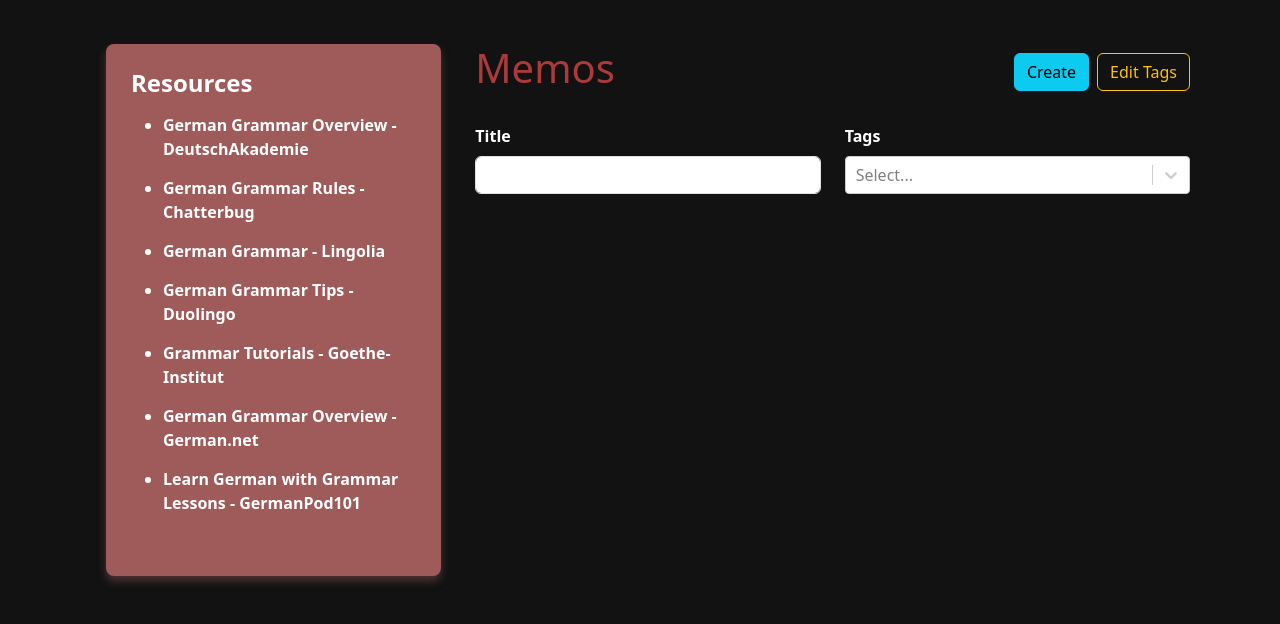
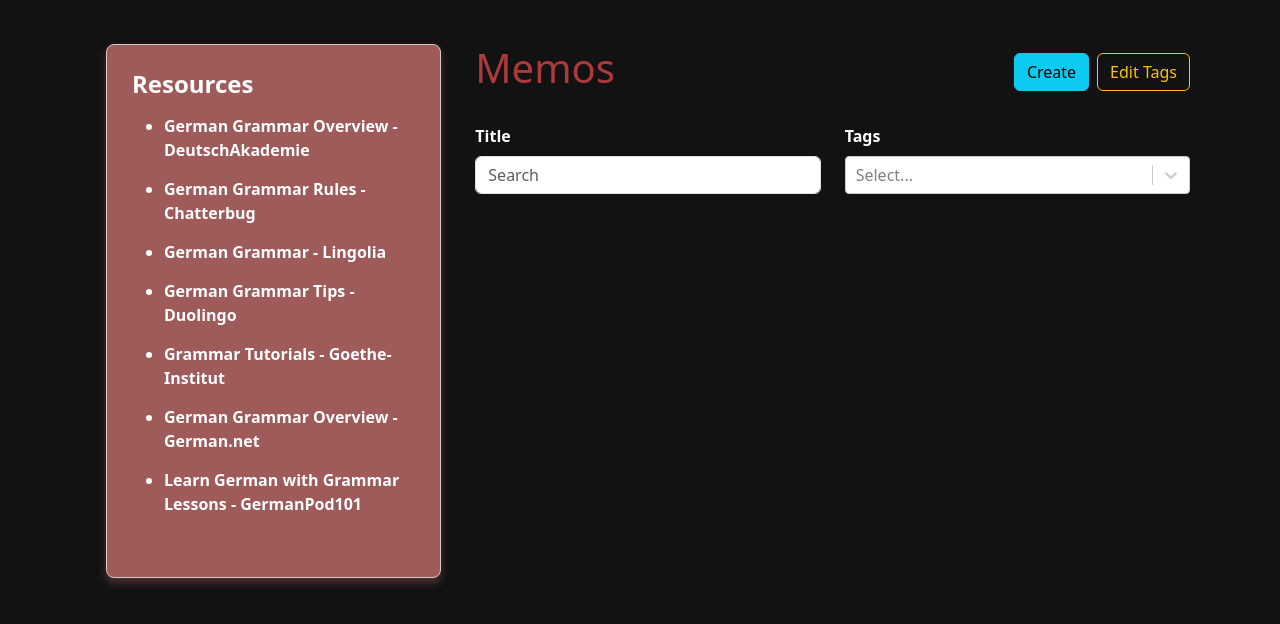
Before and after one commit to snakecharmergh/lingo-hub, a React (Vite) app: page / in a window 1280 px wide. Shown: the top 624 px of the page. Built offline with nearby package versions, Linux system fonts and the light colour scheme.

Commit message:
fix of border style and Search by title button on homepage

```diff
--- a/src/components/MemoLayout.tsx
+++ b/src/components/MemoLayout.tsx
@@ -6,7 +6,7 @@ type MemoLayoutProps = {
 }
 
 export function MemoLayout ({memos}: MemoLayoutProps) {
-  const {id} = useParams() //a custom hook from React router to get the memo id straight from the url
+  const {id} = useParams() //a hook from React router to get the memo id straight from the url
   const memo = memos.find(m => m.id === id)
 
   if (memo == null) return <Navigate to='/' replace /> // to navigate to homepage and replce the url othe non-existing id with the homepage url
--- a/src/components/MemoList.module.css
+++ b/src/components/MemoList.module.css
@@ -7,6 +7,7 @@
   color:#ffff;
   box-shadow: 0 5px 8px 0 rgba(103, 66, 66, 0.686);
   height: 100%;
+  border:  1px solid rgb(216, 200, 200);
 }
 
 h4 {
@@ -31,7 +32,7 @@ form label {
 
 .card{
   transition: translate ease-in-out 100ms, box shadow ease-in-out 100ms;
-  border: 1px solid;
+  border: 1px solid rgb(216, 200, 200);
   background-color: #9f5a5a;
   color: black !important;
 }
@@ -63,5 +64,5 @@ li > a {
 }
 
 li > a:hover {
-  color: rgba(234, 255, 6, 0.996);
+  color: rgba(234, 255, 0, 0.899);
 }
--- a/src/components/MemoList.tsx
+++ b/src/components/MemoList.tsx
@@ -138,6 +138,7 @@ export function MemoList({
                   <Form.Label>Title</Form.Label>
                   <FormControl
                     type="text"
+                    placeholder="Search"
                     value={title}
                     onChange={(e) => setTitle(e.target.value)}
                   />
```
